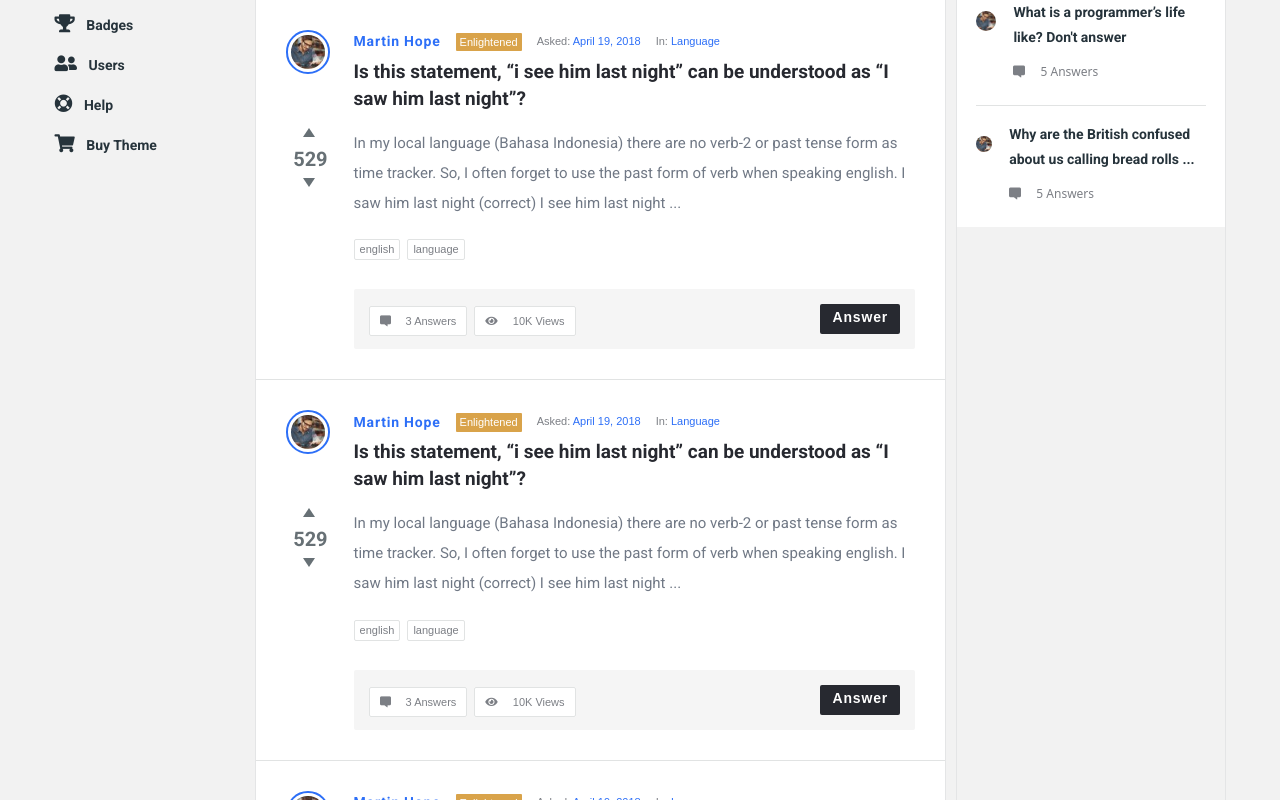
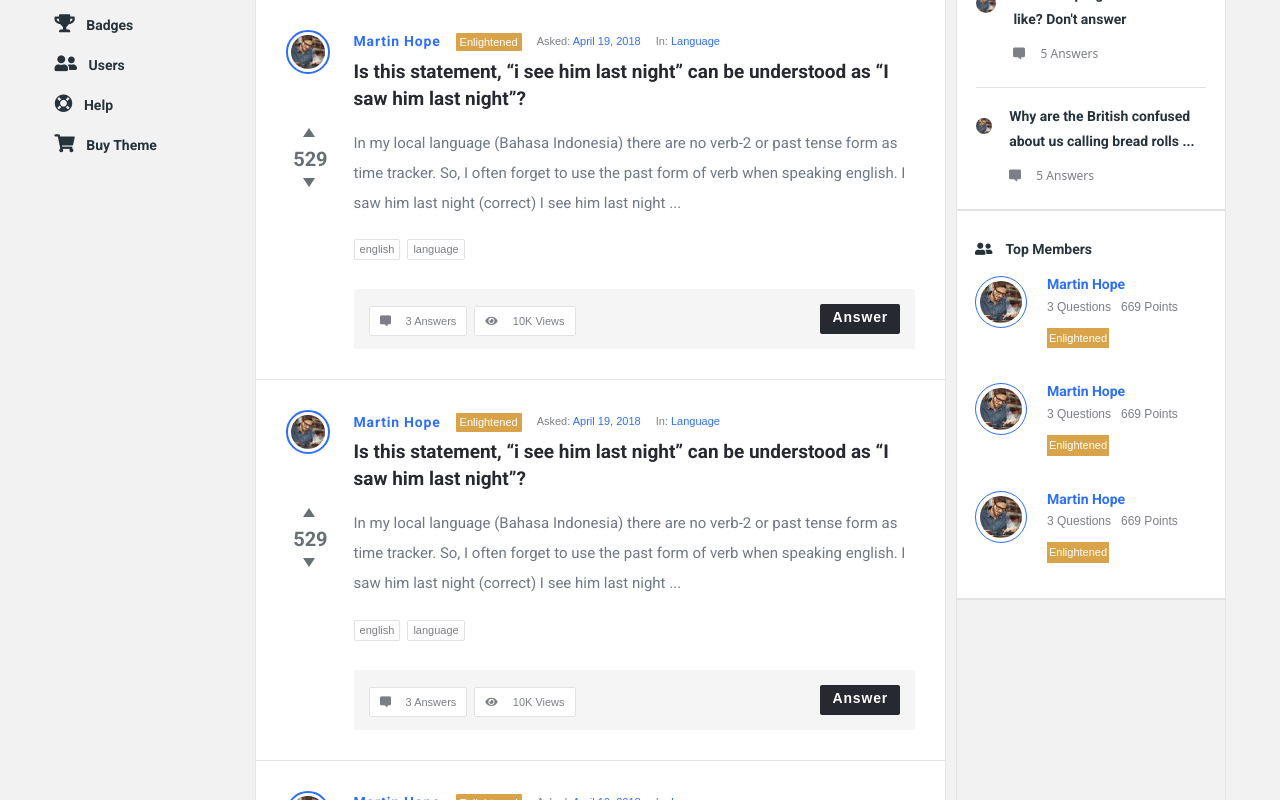
Before and after one commit to ahmadEssam77/Discy, a Vue app: page / in a window 1280 px wide. Shown: the part 776-1576 px from the top of the page. Built offline with nearby package versions, Linux system fonts and the light colour scheme.

Commit message:
top members component

```diff
--- a/src/components/Questionsinsights.vue
+++ b/src/components/Questionsinsights.vue
@@ -193,7 +193,7 @@ h3 {
 /* Test Section */
 .test {
   background-color: var(--white-text);
-  /* border-bottom: 2px solid var(--bottom-separator-color); */
+  border-bottom: 2px solid var(--bottom-separator-color);
 }
 
 .test-parent {
@@ -236,6 +236,12 @@ h3 {
   color: var(--ancor-color);
   padding: 17px 1px 0 0;
   line-height: 1.8;
+  transition: 0.5s;
+}
+
+.for-question h3:hover {
+  cursor: pointer;
+  color: var(--main-blue-bg-text-color);
 }
 
 .for-question span {
@@ -243,6 +249,10 @@ h3 {
   color: var(--paragraph-color);
 }
 
+.for-question span:hover {
+  color: var(--main-blue-bg-text-color);
+}
+
 .for-question i {
   padding-left: 12px;
 }
--- a/src/components/Rightside.vue
+++ b/src/components/Rightside.vue
@@ -3,20 +3,20 @@
     <button class="">Ask A Question</button>
   </div>
   <Questionsinsights />
-  <!-- <Topmembers /> -->
+  <Topmembers />
   <!-- <Trendingtags /> -->
 </template>
 
 <script>
 import Questionsinsights from "./Questionsinsights.vue";
-// import Topmembers from "./Topmembers.vue";
+import Topmembers from "./Topmembers.vue";
 // import Trendingtags from "./Trendingtags.vue";
 
 export default {
   name: "Rightside",
   components: {
     Questionsinsights,
-    // Topmembers,
+    Topmembers,
     // Trendingtags,
   },
 };
@@ -27,6 +27,7 @@ div {
   background-color: var(--white-text);
   border-bottom: 2px solid var(--bottom-separator-color);
   padding: 18px;
+  padding-bottom: 0;
 }
 
 button {
--- a/src/components/Topmembers.vue
+++ b/src/components/Topmembers.vue
@@ -1,59 +1,35 @@
 <template>
   <div>
-    <section class="position-relative">
-      <!-- <div class="separator position-absolute"></div> -->
-      <div class="row p-2">
-        <div class="col-md-2 pb-3">
-          <i class="fas fa-user-friends"></i>
-        </div>
-        <div class="col-md-10 pb-3">
-          <h2 class="">Top members</h2>
-        </div>
-        <div class="col-md-2">
-          <div
-            class="user-img d-flex align-items-center justify-content-center"
-          >
+    <section class="topmembers">
+      <h3><i class="fas fa-user-friends"></i> Top Members</h3>
+      <div class="user-widget">
+        <div class="for-img">
           <img src="../assets/images/userImg.jpg" alt="" />
         </div>
-        </div>
-        <div class="col-md-9 offset-1">
-          <div>
+        <div class="for-users">
           <h4>Martin Hope</h4>
-            <span class="pe-2">3 Questions </span> <span>659 points</span>
-            <div class="tag me-2">Enlightened</div>
+          <span class="for-space">3 Questions</span><span>669 Points</span>
+          <div class="tag">Enlightened</div>
         </div>
       </div>
-      </div>
-      <div class="row p-2">
-        <div class="col-md-2">
-          <div
-            class="user-img d-flex align-items-center justify-content-center"
-          >
+      <div class="user-widget">
+        <div class="for-img">
           <img src="../assets/images/userImg.jpg" alt="" />
         </div>
-        </div>
-        <div class="col-md-9 offset-1">
-          <div>
+        <div class="for-users">
           <h4>Martin Hope</h4>
-            <span class="pe-2">3 Questions </span> <span>659 points</span>
-            <div class="tag me-2">Enlightened</div>
+          <span class="for-space">3 Questions</span><span>669 Points</span>
+          <div class="tag">Enlightened</div>
         </div>
       </div>
-      </div>
-      <div class="row p-2">
-        <div class="col-md-2">
-          <div
-            class="user-img d-flex align-items-center justify-content-center"
-          >
+      <div class="user-widget">
+        <div class="for-img">
           <img src="../assets/images/userImg.jpg" alt="" />
         </div>
-        </div>
-        <div class="col-md-9 offset-1">
-          <div>
+        <div class="for-users">
           <h4>Martin Hope</h4>
-            <span class="pe-2">3 Questions </span> <span>659 points</span>
-            <div class="tag me-2">Enlightened</div>
-          </div>
+          <span class="for-space">3 Questions</span><span>669 Points</span>
+          <div class="tag">Enlightened</div>
         </div>
       </div>
     </section>
@@ -61,35 +37,28 @@
 </template>
 
 <script>
-export default {};
+export default {
+  name: "Topmembers",
+};
 </script>
 
 <style scoped>
-h2 {
+h3, h4 {
+  color: var(--ancor-color);
+  font-family: var(--roboto-font-family);
   font-size: 14px;
-  font-family: var(--roboto-font-family);
   font-weight: 700;
-  color: var(--ancor-color);
+  margin-bottom: 18px;
+  transition: 0.5s;
+}
+
+h3 {
+  padding-top: 12px;
 }
 
 h4 {
-  font-size: 14px;
-  font-family: var(--roboto-font-family);
-  font-weight: 700;
+  margin-bottom: 0px;
   color: var(--main-blue-bg-text-color);
-  transition: 0.5s;
-}
-
-span {
-  font-size: 12px;
-  font-weight: 400;
-  font-family: var(--arial-font-family);
-  color: var(--btn-bg-gray);
-}
-
-span:hover {
-  color: var(--main-blue-bg-text-color);
-  cursor: pointer;
 }
 
 h4:hover {
@@ -97,12 +66,40 @@ h4:hover {
   cursor: pointer;
 }
 
-.user-img img {
+i {
+  margin-right: 10px;
+}
+
+.user-widget {
+  display: flex;
+  padding-bottom: 20px;
+}
+
+.for-img {
+  padding-right: 20px;
+}
+
+.for-img img {
   border-radius: 50%;
-  border: 2px solid blue;
-  padding: 3px;
+  border: 1px solid var(--main-blue-bg-text-color);
+  padding: 4px;
+}
+
+.for-users span {
+  font-size: 12px;
+  font-weight: 400;
+  font-family: var(--arial-font-family);
+  color: var(--btn-bg-gray);
+  transition: 0.5s;
+}
+
+.for-users span:hover {
   cursor: pointer;
-  width: 400%;
+  color: var(--main-blue-bg-text-color);
+}
+
+.for-users .for-space {
+  padding-right: 10px;
 }
 
 .tag {
@@ -113,7 +110,7 @@ h4:hover {
   font-weight: 400;
   font-family: var(--arial-font-family);
   width: fit-content;
-  margin-top: 15px;
+  margin-top: 11px;
   margin-bottom: 15px;
 }
 </style>
```
Lines whose indentation alone changed are shown as unchanged.
